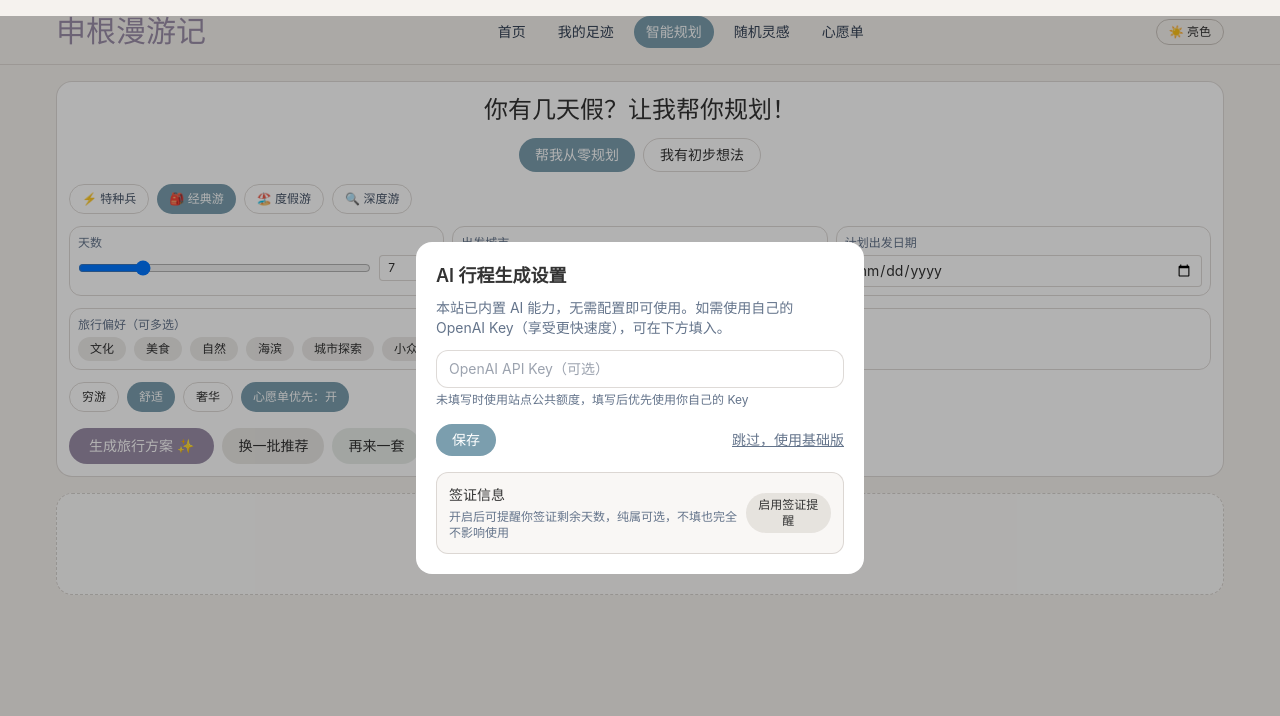
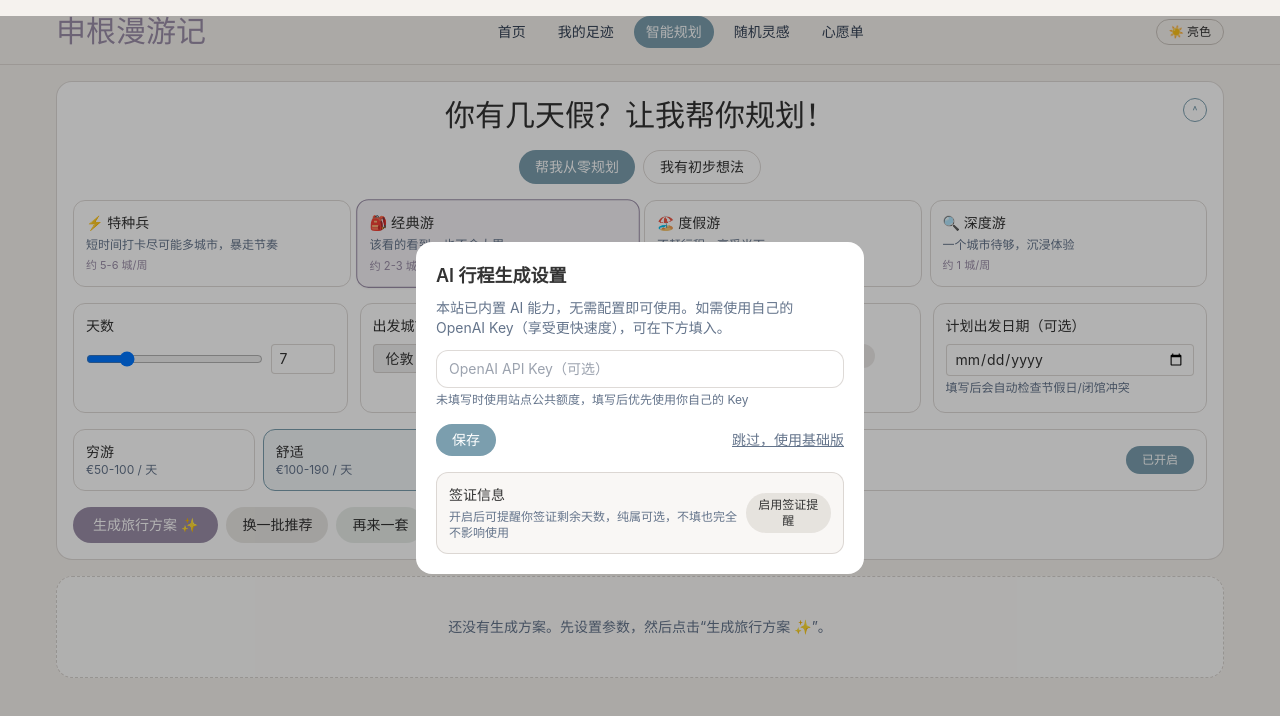
Before and after one commit to ZHANG-Shuyue/travel-planner, a React (Vite) app: page /planner in a window 1280 px wide. Shown: the top 716 px of the page. Built offline with nearby package versions, Linux system fonts and the light colour scheme.

Commit message:
恢复设置

```diff
--- a/src/components/SchengenMap.tsx
+++ b/src/components/SchengenMap.tsx
@@ -18,6 +18,7 @@ interface SchengenMapProps {
   onCountryClick?: (countryCode: string) => void
   interactive?: boolean
   compact?: boolean
+  compactTight?: boolean
   cityStayDays?: Record<string, number>
   cityTransitIcons?: Record<string, string>
 }
@@ -74,6 +75,7 @@ export default function SchengenMap({
   onCountryClick,
   interactive = true,
   compact = false,
+  compactTight = false,
   cityStayDays,
   cityTransitIcons,
 }: SchengenMapProps) {
@@ -239,7 +241,7 @@ export default function SchengenMap({
 
   return (
     <div
-      className={`relative overflow-hidden map-root rounded-2xl border border-muted/60 bg-background p-2 shadow-sm ${compact ? 'h-[170px] md:h-[220px]' : 'h-[420px] md:h-[620px]'}`}
+      className={`relative overflow-hidden map-root rounded-2xl border border-muted/60 bg-background p-2 shadow-sm ${compact ? (compactTight ? 'h-[170px] md:h-[255px]' : 'h-[200px] md:h-[300px]') : 'h-[420px] md:h-[620px]'}`}
       onWheel={(event) => event.preventDefault()}
     >
       <ComposableMap
--- a/src/pages/SmartPlanner.tsx
+++ b/src/pages/SmartPlanner.tsx
@@ -147,6 +147,7 @@ export default function SmartPlanner() {
 
   const {
     generateRecommendation,
+    wishlistCities,
     allCities,
     getAlternativeCities,
     getInsertCandidates,
@@ -196,7 +197,6 @@ export default function SmartPlanner() {
   const exportContainerRef = useRef<HTMLDivElement | null>(null)
   const resultSectionRef = useRef<HTMLElement | null>(null)
   const [settingsCollapsed, setSettingsCollapsed] = useState(false)
-  const [showRefineMapPicker, setShowRefineMapPicker] = useState(false)
 
   const sensors = useSensors(useSensor(PointerSensor, { activationConstraint: { distance: 4 } }))
   const departureOptions = useMemo(
@@ -542,30 +542,28 @@ export default function SmartPlanner() {
 
   return (
     <div className="space-y-4">
-      <section className="rounded-2xl border border-muted/60 bg-white/95 p-3 backdrop-blur dark:bg-dark-card/95">
+      <section className="sticky top-16 z-20 rounded-2xl border border-muted/60 bg-white/95 p-4 backdrop-blur dark:bg-dark-card/95">
         <AnimatePresence mode="wait" initial={false}>
-          {mainResult && settingsCollapsed ? (
+          {settingsCollapsed ? (
             <motion.div
               key="planner-summary"
               initial={{ opacity: 0, height: 0 }}
               animate={{ opacity: 1, height: 'auto' }}
               exit={{ opacity: 0, height: 0 }}
-              className="rounded-xl bg-white px-4 py-3 shadow-sm dark:bg-gray-800"
+              className="flex items-center justify-between rounded-xl bg-white px-4 py-3 shadow-sm dark:bg-gray-800"
               onClick={() => setSettingsCollapsed(false)}
             >
-              <div className="flex items-center justify-between gap-3">
               <p className="text-xs text-slate-500 dark:text-slate-300">{plannerSummary}</p>
               <button
-                  className="rounded-full px-3 py-1 text-xs text-white"
-                  style={{ backgroundColor: '#7B9EAE' }}
+                className="flex h-6 w-6 items-center justify-center rounded-full border text-xs"
+                style={{ borderColor: '#7B9EAE', color: '#7B9EAE' }}
                 onClick={(event) => {
                   event.stopPropagation()
                   setSettingsCollapsed(false)
                 }}
               >
-                  展开修改
+                ˅
               </button>
-              </div>
             </motion.div>
           ) : (
             <motion.div
@@ -573,106 +571,128 @@ export default function SmartPlanner() {
               initial={{ opacity: 0, height: 0 }}
               animate={{ opacity: 1, height: 'auto' }}
               exit={{ opacity: 0, height: 0 }}
-              className="space-y-3"
+              className="space-y-4"
             >
-              <h1 className="font-title text-center text-2xl">你有几天假？让我帮你规划！</h1>
-              <div className="flex flex-wrap justify-center gap-2">
+              <div className="relative">
+                <h1 className="font-title text-center text-3xl">你有几天假？让我帮你规划！</h1>
+                <button
+                  className="absolute right-0 top-0 flex h-6 w-6 items-center justify-center rounded-full border text-xs"
+                  style={{ borderColor: '#7B9EAE', color: '#7B9EAE' }}
+                  onClick={() => setSettingsCollapsed(true)}
+                >
+                  ˄
+                </button>
+              </div>
+
+              <div className="mt-3 flex flex-wrap justify-center gap-2">
                 <button className={`rounded-full px-4 py-1.5 text-sm ${plannerMode === 'zero' ? 'bg-primary text-white' : 'border border-muted/60'}`} onClick={() => setPlannerMode('zero')}>帮我从零规划</button>
                 <button className={`rounded-full px-4 py-1.5 text-sm ${plannerMode === 'refine' ? 'bg-primary text-white' : 'border border-muted/60'}`} onClick={() => setPlannerMode('refine')}>我有初步想法</button>
               </div>
 
-              <div className="flex flex-wrap gap-2">
+              <div className="mt-3 grid gap-2 md:grid-cols-2 xl:grid-cols-4">
                 {(Object.keys(styleMeta) as TravelStyle[]).map((style) => {
                   const active = style === travelStyle
                   const meta = styleMeta[style]
                   return (
-                    <button
+                    <motion.button
                       key={style}
-                      title={`${meta.desc} · ${meta.pace}`}
-                      className={`rounded-full px-3 py-1.5 text-xs ${active ? 'text-white' : 'border border-muted/60 text-slate-600 dark:text-slate-200'}`}
-                      style={active ? { backgroundColor: '#7B9EAE' } : undefined}
+                      whileTap={{ scale: 0.98 }}
+                      animate={{ scale: active ? 1.02 : 1 }}
+                      className={`rounded-xl border p-3 text-left ${active ? 'border-purple bg-purple/10 shadow-sm' : 'border-muted/60'}`}
                       onClick={() => setTravelStyle(style)}
                     >
-                      {meta.icon} {meta.title}
-                    </button>
+                      <p className="text-sm font-medium">{meta.icon} {meta.title}</p>
+                      <p className="mt-1 text-xs text-slate-500">{meta.desc}</p>
+                      <p className="mt-1 text-[11px] text-purple">{meta.pace}</p>
+                    </motion.button>
                   )
                 })}
               </div>
 
-              <div className="grid gap-2 sm:grid-cols-2 lg:grid-cols-3">
-                <label className="rounded-xl border border-muted/60 p-2 text-sm">
-                  <p className="text-xs text-slate-500">天数</p>
-                  <div className="mt-1 flex items-center gap-2">
+              {plannerMode === 'zero' && requiredCityIds.length ? (
+                <p className="mt-2 text-center text-xs text-primary">必经城市：{requiredCityIds.map((id) => cityMap.get(id)?.nameZh ?? id).join(' · ')}</p>
+              ) : null}
+
+              {plannerMode === 'refine' ? (
+                <div className="mt-3 grid gap-3 lg:grid-cols-2">
+                  <div className="space-y-2 rounded-xl border border-muted/60 p-3">
+                    <p className="text-sm font-medium">必去城市（可拖拽排序）</p>
+                    <CityTagInput cities={allCities} value={mandatoryCityIds} onChange={setMandatoryCityIds} placeholder="搜索城市（中英文）" />
+                    <p className="text-xs text-slate-500">也可以在地图点选城市加入必去清单</p>
+                    <SchengenMap
+                      visitedCityIds={visitedCityIds}
+                      highlightedCityIds={mandatoryCityIds}
+                      onCityClick={(cityId) => setMandatoryCityIds((prev) => (prev.includes(cityId) ? prev : [...prev, cityId]))}
+                      compact
+                      compactTight
+                    />
+                  </div>
+                  <div className="space-y-2 rounded-xl border border-muted/60 p-3 text-sm">
+                    <label className="flex items-center justify-between rounded-lg bg-muted/20 px-3 py-2">
+                      <span>帮我在这些城市之间补充连接城市</span>
+                      <button className={`rounded-full px-3 py-1 text-xs ${fillConnections ? 'bg-primary text-white' : 'bg-muted/50'}`} onClick={() => setFillConnections((prev) => !prev)}>
+                        {fillConnections ? '已开启' : '已关闭'}
+                      </button>
+                    </label>
+                    <p className="text-xs text-slate-500">指定城市会标记为 📌，系统补充城市会标记为 🔗。你仍可在结果中继续编辑路线。</p>
+                  </div>
+                </div>
+              ) : null}
+
+              <div className="mt-4 grid gap-3 md:grid-cols-2 lg:grid-cols-4">
+                <label className="rounded-xl border border-muted/60 p-3 text-sm">
+                  <p>天数</p>
+                  <div className="mt-2 flex items-center gap-2">
                     <input type="range" min={1} max={30} value={days} onChange={(e) => setDays(Number(e.target.value))} className="w-full" />
-                    <input type="number" min={1} max={30} value={days} onChange={(e) => setDays(Math.min(30, Math.max(1, Number(e.target.value) || 1)))} className="w-14 rounded border border-muted/60 px-2 py-1 text-xs" />
+                    <input type="number" min={1} max={30} value={days} onChange={(e) => setDays(Math.min(30, Math.max(1, Number(e.target.value) || 1)))} className="w-16 rounded border border-muted/60 px-2 py-1" />
                   </div>
                 </label>
-                <label className="rounded-xl border border-muted/60 p-2 text-sm">
-                  <p className="text-xs text-slate-500">出发城市</p>
-                  <select className="mt-1 w-full rounded border border-muted/60 px-2 py-1 text-sm" value={departureCity} onChange={(e) => setDepartureCity(e.target.value)}>
+                <label className="rounded-xl border border-muted/60 p-3 text-sm">
+                  <p>出发城市</p>
+                  <select className="mt-2 w-full rounded border border-muted/60 px-2 py-1" value={departureCity} onChange={(e) => setDepartureCity(e.target.value)}>
                     {departureOptions.map((id) => <option key={id} value={id}>{id === 'london' ? '伦敦' : cityMap.get(id)?.nameZh ?? id}</option>)}
                   </select>
                 </label>
-                <label className="rounded-xl border border-muted/60 p-2 text-sm">
-                  <p className="text-xs text-slate-500">计划出发日期</p>
-                  <input type="date" value={planStartDate} onChange={(event) => setPlanStartDate(event.target.value)} className="mt-1 w-full rounded border border-muted/60 px-2 py-1 text-sm" />
-                </label>
-              </div>
-
-              <div className="rounded-xl border border-muted/60 p-2 text-sm">
-                <p className="text-xs text-slate-500">旅行偏好（可多选）</p>
-                <div className="mt-1 flex flex-wrap gap-2">
+                <div className="rounded-xl border border-muted/60 p-3 text-sm">
+                  <p>旅行偏好（可多选）</p>
+                  <div className="mt-2 flex flex-wrap gap-2">
                     {preferenceTags.map((tag) => (
                       <button key={tag} className={`rounded-full px-3 py-1 text-xs ${selectedPreferences.includes(tag) ? 'bg-primary text-white' : 'bg-muted/35'}`} onClick={() => setSelectedPreferences((prev) => (prev.includes(tag) ? prev.filter((v) => v !== tag) : [...prev, tag]))}>{tag}</button>
                     ))}
                   </div>
                 </div>
-
-              <div className="flex flex-wrap gap-2">
-                {[
-                  { key: 'budget', label: '穷游', range: '€50-100/天' },
-                  { key: 'mid', label: '舒适', range: '€100-190/天' },
-                  { key: 'luxury', label: '奢华', range: '€190+/天' },
-                ].map((item) => (
-                  <button key={item.key} title={item.range} className={`rounded-full px-3 py-1.5 text-xs ${budgetLevel === item.key ? 'bg-primary text-white' : 'border border-muted/60'}`} onClick={() => setBudgetLevel(item.key as 'budget' | 'mid' | 'luxury')}>{item.label}</button>
-                ))}
-                <button className={`rounded-full px-3 py-1.5 text-xs ${wishlistPriority ? 'bg-primary text-white' : 'border border-muted/60'}`} onClick={() => setWishlistPriority((v) => !v)}>
-                  心愿单优先：{wishlistPriority ? '开' : '关'}
-                </button>
+                <label className="rounded-xl border border-muted/60 p-3 text-sm">
+                  <p>计划出发日期（可选）</p>
+                  <input
+                    type="date"
+                    value={planStartDate}
+                    onChange={(event) => setPlanStartDate(event.target.value)}
+                    className="mt-2 w-full rounded border border-muted/60 px-2 py-1"
+                  />
+                  <p className="mt-1 text-xs text-slate-500">填写后会自动检查节假日/闭馆冲突</p>
+                </label>
               </div>
 
-              {plannerMode === 'zero' && requiredCityIds.length ? (
-                <p className="text-xs text-primary">必经城市：{requiredCityIds.map((id) => cityMap.get(id)?.nameZh ?? id).join(' · ')}</p>
-              ) : null}
+              <div className="mt-3 grid gap-3 lg:grid-cols-2">
+                <div className="grid gap-2 sm:grid-cols-3">
+                  {[
+                    { key: 'budget', label: '穷游', range: '€50-100 / 天' },
+                    { key: 'mid', label: '舒适', range: '€100-190 / 天' },
+                    { key: 'luxury', label: '奢华', range: '€190+ / 天' },
+                  ].map((item) => (
+                    <button key={item.key} className={`rounded-xl border p-3 text-left ${budgetLevel === item.key ? 'border-primary bg-primary/10' : 'border-muted/60'}`} onClick={() => setBudgetLevel(item.key as 'budget' | 'mid' | 'luxury')}>
+                      <p className="text-sm font-medium">{item.label}</p>
+                      <p className="text-xs text-slate-500">{item.range}</p>
+                    </button>
+                  ))}
+                </div>
+                <div className="flex items-center justify-between rounded-xl border border-muted/60 px-3 py-2 text-sm">
+                  <div><p>心愿单优先</p><p className="text-xs text-slate-500">已识别心愿单城市：{wishlistCities.length}</p></div>
+                  <button className={`rounded-full px-4 py-1.5 text-xs ${wishlistPriority ? 'bg-primary text-white' : 'bg-muted/40'}`} onClick={() => setWishlistPriority((v) => !v)}>{wishlistPriority ? '已开启' : '已关闭'}</button>
+                </div>
+              </div>
 
-              {plannerMode === 'refine' ? (
-                <div className="grid gap-2 lg:grid-cols-3">
-                  <div className="lg:col-span-2 space-y-2 rounded-xl border border-muted/60 p-2">
-                    <p className="text-sm font-medium">必去城市（可拖拽排序）</p>
-                    <CityTagInput cities={allCities} value={mandatoryCityIds} onChange={setMandatoryCityIds} placeholder="搜索城市（中英文）" />
-                  </div>
-                  <div className="space-y-2 rounded-xl border border-muted/60 p-2 text-sm">
-                    <label className="flex items-center justify-between rounded-lg bg-muted/20 px-2 py-1.5">
-                      <span className="text-xs">补充连接城市</span>
-                      <button className={`rounded-full px-2 py-1 text-xs ${fillConnections ? 'bg-primary text-white' : 'bg-muted/50'}`} onClick={() => setFillConnections((prev) => !prev)}>{fillConnections ? '开' : '关'}</button>
-                    </label>
-                    <button className="w-full rounded-lg border border-dashed border-primary/40 px-2 py-1.5 text-xs text-primary" onClick={() => setShowRefineMapPicker((prev) => !prev)}>
-                      📍 在地图上选城市
-                    </button>
-                  </div>
-                  <AnimatePresence>
-                    {showRefineMapPicker ? (
-                      <motion.div initial={{ opacity: 0, height: 0 }} animate={{ opacity: 1, height: 'auto' }} exit={{ opacity: 0, height: 0 }} className="lg:col-span-3 overflow-hidden rounded-xl border border-muted/60 p-2">
-                        <div className="max-h-[250px] overflow-hidden">
-                          <SchengenMap visitedCityIds={visitedCityIds} highlightedCityIds={mandatoryCityIds} onCityClick={(cityId) => setMandatoryCityIds((prev) => (prev.includes(cityId) ? prev : [...prev, cityId]))} compact />
-                        </div>
-                      </motion.div>
-                    ) : null}
-                  </AnimatePresence>
-                </div>
-              ) : null}
-
-              <div className="flex flex-wrap gap-2 pt-1">
+              <div className="mt-4 flex flex-wrap gap-2">
                 <button className="rounded-full bg-purple px-5 py-2 text-sm text-white hover:bg-purple/90 disabled:cursor-not-allowed disabled:opacity-60" disabled={loadingRecommend} onClick={() => (plannerMode === 'refine' ? doRefineGenerate() : doGenerate(false))}>{loadingRecommend ? '正在生成...' : plannerMode === 'refine' ? '帮我细化行程 ✨' : '生成旅行方案 ✨'}</button>
                 {plannerMode === 'zero' ? (
                   <>
@@ -683,7 +703,7 @@ export default function SmartPlanner() {
                 {mainResult ? <button className="rounded-full bg-primary px-4 py-2 text-sm text-white" onClick={() => savePlan({ ...mainResult.plan, itinerary })}>保存方案</button> : null}
                 {showRegenerateHint ? <button className="rounded-full bg-amber-100 px-4 py-2 text-sm text-amber-700" onClick={reroll}>天数已变化，点击重新生成</button> : null}
               </div>
-              {recommendationNotice ? <p className="rounded-lg bg-amber-50 px-3 py-2 text-sm text-amber-700">{recommendationNotice}</p> : null}
+              {recommendationNotice ? <p className="mt-2 rounded-lg bg-amber-50 px-3 py-2 text-sm text-amber-700">{recommendationNotice}</p> : null}
             </motion.div>
           )}
         </AnimatePresence>
```
Lines whose indentation alone changed are shown as unchanged.
